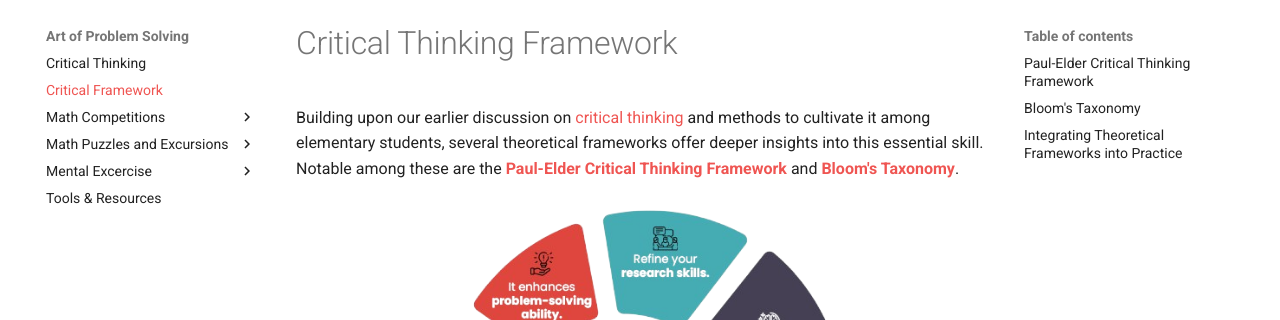
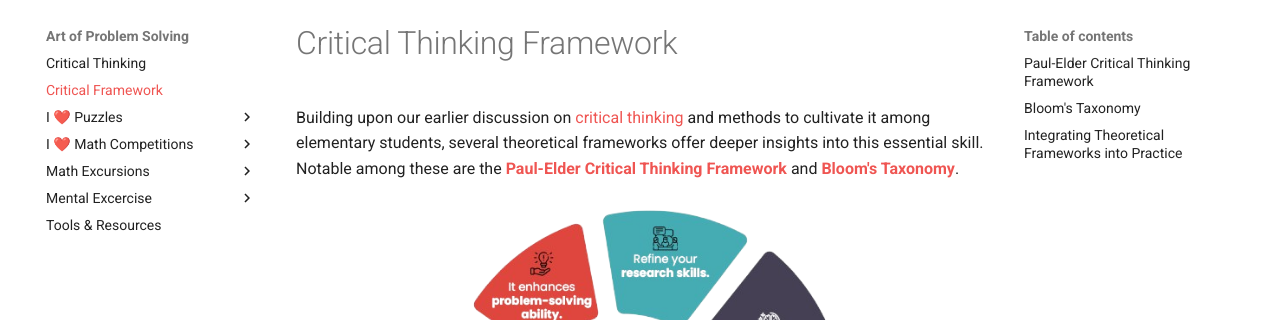
Before and after one commit to baseonballs/mpower-sitedocs, an MkDocs documentation site: the page built from site-docs/mathematics/aops/critical_thinking_framework.md, in a window 1280 px wide. Shown: the part 123-443 px from the top of the page. Built offline with MkDocs 1.6.1 and Material for MkDocs 9.7.7, drawn with Linux system fonts in a browser that asks for light colours; some of the changed lines change nothing that is shown.

Commit message:
updated toc

```diff
--- a/mkdocs.yml
+++ b/mkdocs.yml
@@ -74,7 +74,12 @@ nav:
   - "Art of Problem Solving":
     - "Critical Thinking": "mathematics/aops/critical_thinking.md"
     - "Critical Framework": "mathematics/aops/critical_thinking_framework.md"
-    - "Math Competitions":
+    - "I ❤️ Puzzles":
+      - "Puzzle 1 - What is my number?": "./mathematics/elem/puzzles/level-a/puzzle-01.md"
+      - "Puzzle 2 - Magic Square, 3x3": "./mathematics/elem/puzzles/level-a/magic-squares/ms-3x3.md"
+      - "Puzzle 3 - Magic Square, 4x4": "./mathematics/elem/puzzles/level-a/magic-squares/ms-4x4.md"
+      - "Puzzle 4 - Frog and the Stairs": "mathematics/elem/puzzles/level-a/frog-and-stairs/frog-and-the-stairs.md"
+    - "I ❤️ Math Competitions":
       - "AMC-8":
         - "Problem Set 1": "math-comp/amc8/amc8.pset.01.md"
         - "Problem Set 2": "math-comp/amc8/amc8.pset.02.md"
@@ -86,12 +91,7 @@ nav:
         - "Problem Set 1": "math-comp/aime/aime.pset.01.md"
       - "Olympiad":
         - "Problem Set 1": "math-comp/olympiad/olympiad.pset.01.md"
-    - "Math Puzzles and Excursions":
-      - "I ❤️ Puzzles":
-        - "Puzzle 1 - What is my number?": "./mathematics/elem/puzzles/level-a/puzzle-01.md"
-        - "Puzzle 2 - Magic Square, 3x3": "./mathematics/elem/puzzles/level-a/magic-squares/ms-3x3.md"
-        - "Puzzle 3 - Magic Square, 4x4": "./mathematics/elem/puzzles/level-a/magic-squares/ms-4x4.md"
-        - "Puzzle 4 - Frog and the Stairs": "mathematics/elem/puzzles/level-a/frog-and-stairs/frog-and-the-stairs.md"
+    - "Math Excursions":
       - "Did You Know?": "./mathematics/puzzles/did_you_know.md"
       - "Patterns in Numbers":
         - "Patterns in Nature": "mathematics/patterns/index.md"
```
